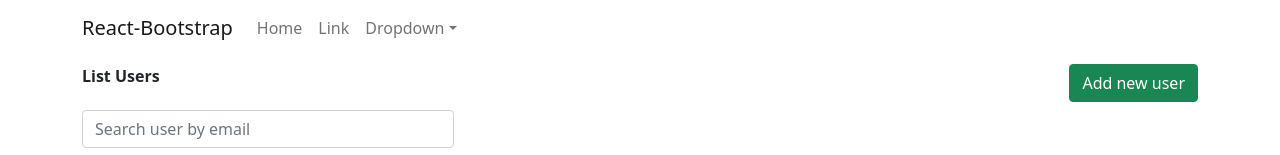
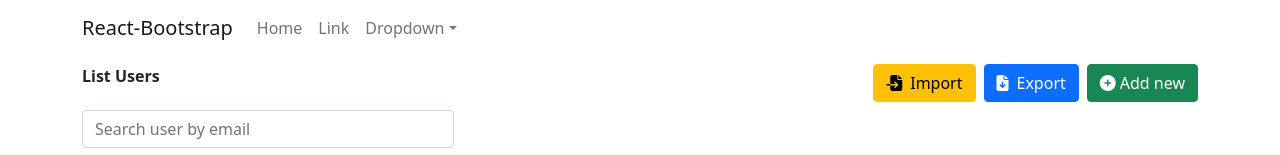
Before and after one commit to AnNinh2605/React-Level-Thuc_Tap, a React (Create React App) app: page / in a window 1280 px wide. Shown: the top 155 px of the page. Built offline with nearby package versions, Linux system fonts and the light colour scheme; no server answers.

Commit message:
<feat> design export & import button

```diff
--- a/src/component/TableUser.js
+++ b/src/component/TableUser.js
@@ -7,8 +7,15 @@ import ModalAddNew from './ModalAddNew';
 import ModalEditUser from './ModalEditUser';
 import ModalDeleteUser from './ModalDeleteUser';
 import _, { debounce } from 'lodash'
+import { CSVLink } from "react-csv";
 
 const TableUser = () => {
+    const csvData = [
+        ["firstname", "lastname", "email"],
+        ["Ahmed", "Tomi", "ah@smthing.co.com"],
+        ["Raed", "Labes", "rl@smthing.co.com"],
+        ["Yezzi", "Min l3b", "ymin@cocococo.com"]
+    ];
     const [listUser, setListUser] = useState([]);
     const [pageCount, setPageCount] = useState(0); // state to save total page
     const [showModalAddNew, setShowModalAddNew] = useState(false) // state to set show/close modal add new
@@ -75,9 +82,26 @@ const TableUser = () => {
         <Container>
             <div className='add-new my-2 d-flex justify-content-between'>
                 <b>List Users</b>
-                <button className='btn btn-success'
-                    onClick={() => handleAddNewButton()}
-                >Add new user</button>
+                <div>
+                    <label htmlFor='import' className='btn btn-warning me-2'>
+                        <i className="fa-solid fa-file-import me-2"></i>
+                        Import
+                    </label>
+                    <input type='file' hidden></input>
+                    <CSVLink
+                        data={csvData}
+                        filename={"Userlist.csv"}
+                        className="btn btn-primary me-2"
+                    >
+                        <i className="fa-solid fa-file-arrow-down me-2"></i>
+                        Export</CSVLink>
+                    <button className='btn btn-success'
+                        onClick={() => handleAddNewButton()}
+                    >
+                        <i className="fa-solid fa-circle-plus"></i>
+                        <span className='ms-1'>Add new</span>
+                    </button>
+                </div>
             </div>
             <form className="form-group my-2 col-4">
                 <input className="form-control mr-sm-2"
```
Also changed, not shown: package.json (+4 -3 lines), 1 other file (tests, documents, lock files or other folders).
